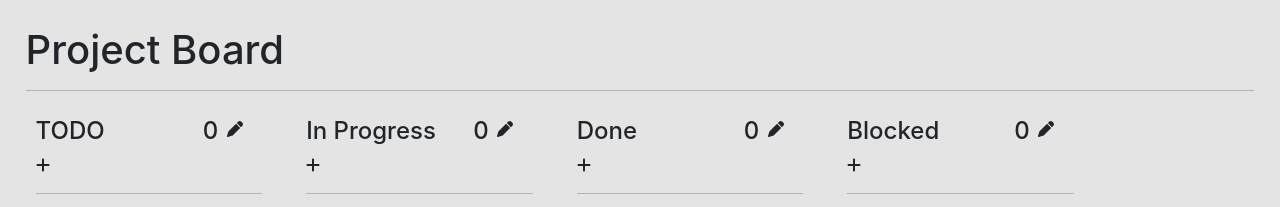
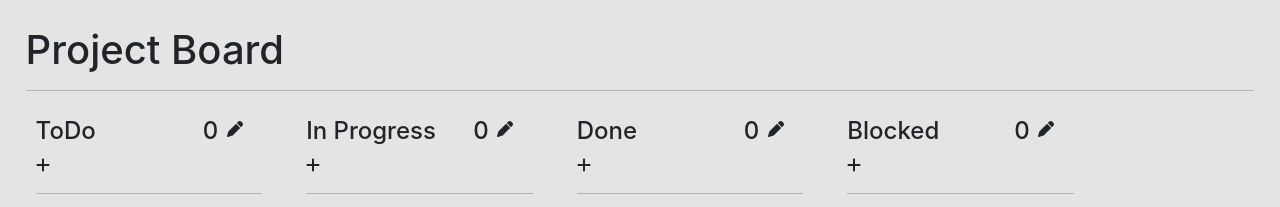
Before and after one commit to G-Greg/ToDoApp, a React (Create React App) app: page / in a window 1280 px wide. Shown: the top 207 px of the page. Built offline with nearby package versions, Linux system fonts and the light colour scheme; no server answers.

Commit message:
added fetch and board state

```diff
--- a/src/js/Board.js
+++ b/src/js/Board.js
@@ -1,11 +1,39 @@
 import React from 'react';
 import { Row } from 'react-bootstrap';
 import {BoardNoteTable} from './BoardNoteTable';
-import { PopupModal } from './PopupModal';
 
 
 export class Board extends React.Component{
+    constructor() {
+        super();
+        this.state = {
+            allNotes: {
+                toDoBoard: {
+                    title: "ToDo",
+                    notes: []
+                },
+                inProgressBoard: {
+                    title: "In Progress",
+                    notes: []
+                },
+                doneBoard: {
+                    title: "Done",
+                    notes: []
+                },
+                blockedBoard: {
+                    title: "Blocked",
+                    notes: []
+                },
+            }
+        }
+    }
 
+
+    componentDidMount(){
+        fetch('https://jsonplaceholder.typicode.com/users')
+        .then(response => response.json())
+        .then((users) => this.setState({notes: users}));
+    }
 
     render(){
         return(
@@ -13,10 +41,10 @@ export class Board extends React.Component{
                 <h1>Project Board</h1>
                 <hr/>
                 <Row md={5}>
-                    <BoardNoteTable name="TODO"/>
-                    <BoardNoteTable name="In Progress"/>
-                    <BoardNoteTable name="Done"/>
-                    <BoardNoteTable name="Blocked"/>
+                    <BoardNoteTable name={this.state.allNotes.toDoBoard.title} tNotes={this.state.allNotes.toDoBoard.notes}/>
+                    <BoardNoteTable name={this.state.allNotes.inProgressBoard.title} iPNotes={this.state.allNotes.inProgressBoard.notes}/>
+                    <BoardNoteTable name={this.state.allNotes.doneBoard.title} dNotes={this.state.allNotes.doneBoard.notes}/>
+                    <BoardNoteTable name={this.state.allNotes.blockedBoard.title} bNotes={this.state.allNotes.blockedBoard.notes}/>
                 </Row>
             </div>
         )
```
